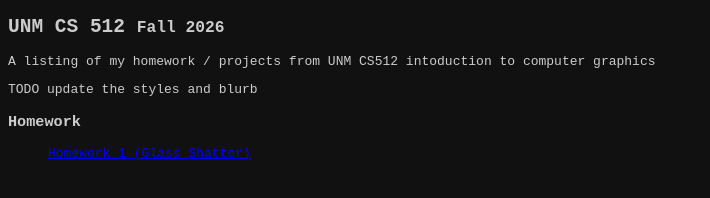
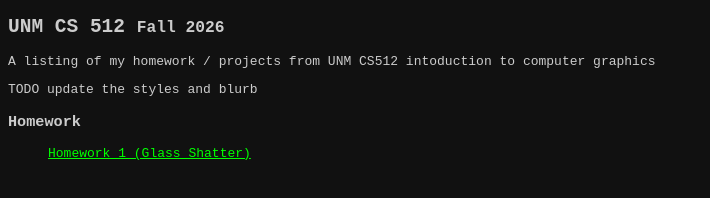
Before and after one commit to njasi/UNM-CS512, a plain HTML site: page index.html in a window 1280 px wide. Shown: the whole page, without its empty margins (0-710 px from the left). Drawn offline with Linux system fonts and the light colour scheme.

Commit message:
add placeholder link colors

```diff
--- a/index.html
+++ b/index.html
@@ -8,6 +8,18 @@
         background: #111;
         color: #ccc;
         font-family: monospace;
+      }
+
+      a {
+        color: #0f0;
+      }
+
+      a:hover{
+        color: rgb(0, 211, 0);
+      }
+
+      a:visited{
+        color: rgb(0, 175, 0);
       }
     </style>
   </head>
```
